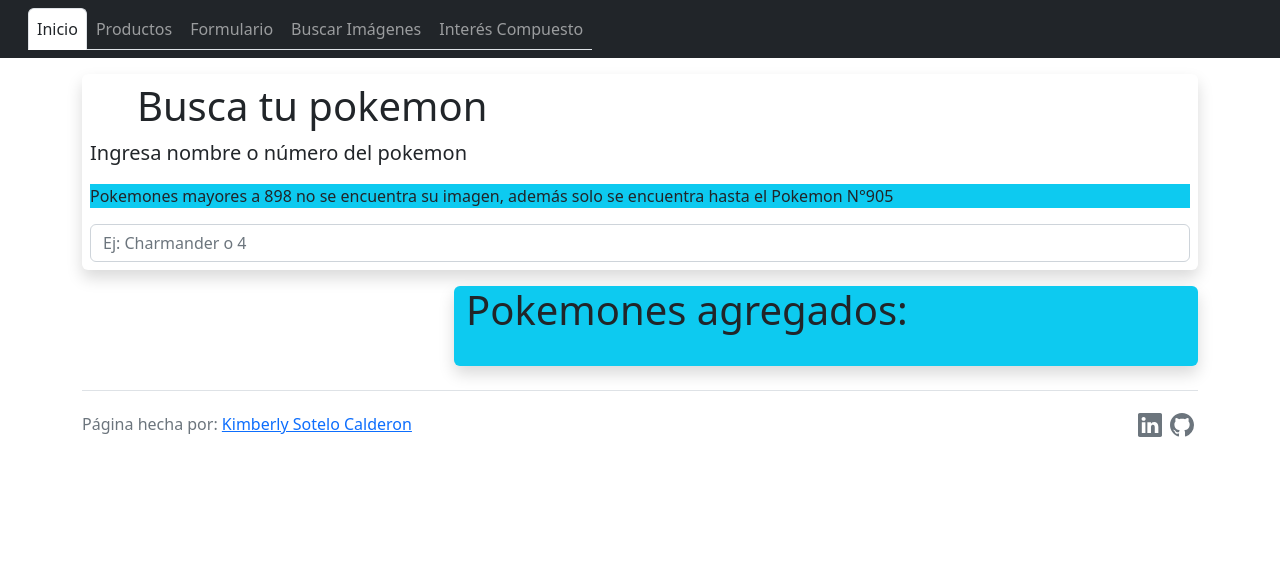
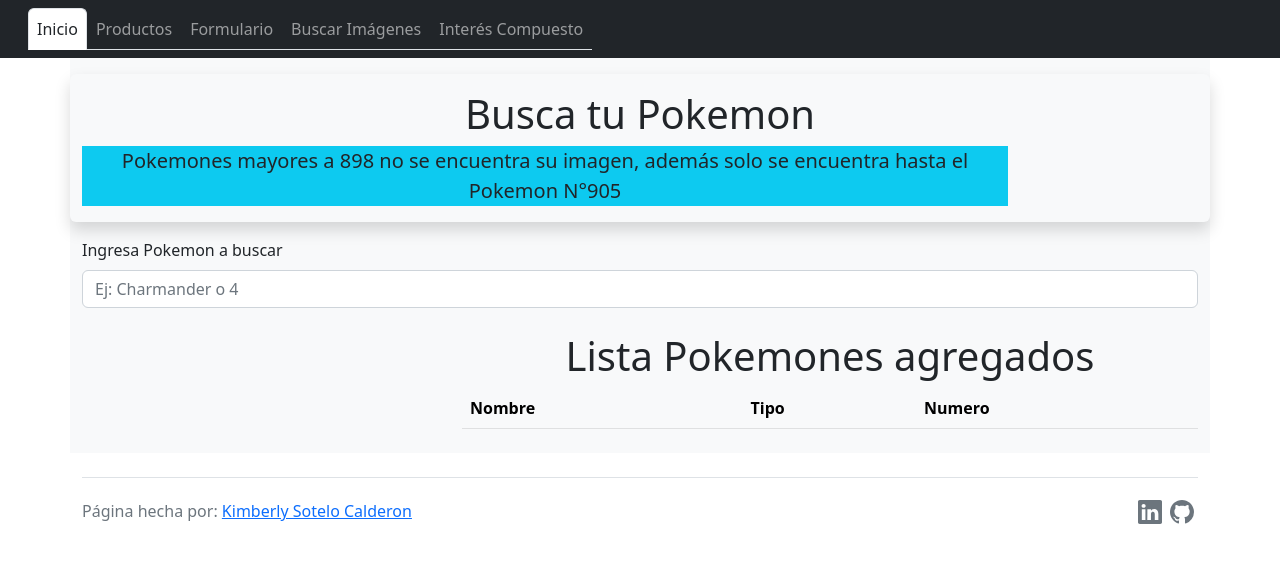
Before and after one commit to kimi01s/proyecto-react, a React (Create React App) app: page / in a window 1280 px wide. Shown: the top 562 px of the page. Built offline with nearby package versions, Linux system fonts and the light colour scheme.

Commit message:
se arregla buscar pokemon, estructura

```diff
--- a/src/App.js
+++ b/src/App.js
@@ -2,7 +2,7 @@
 function App() {
 
     return(
-        <div className='container'>
+        <div className='container bg-light'>
           <div className='row'>
             <BuscarPokemon />
           </div>
--- a/src/components/BuscarPokemon.js
+++ b/src/components/BuscarPokemon.js
@@ -1,11 +1,30 @@
 import { Formik, Form, Field } from "formik"
 import { useState } from "react"
+import './SearchPokemon.css'
 import TarjetaPokemon from './TarjetaPokemon'
 
 function BuscarPokemon() {
   const [pokemon, setPokemon] = useState([])
     return(
-        <div className="fondo-pokemon">
+        <div className="col-lg-12 pt-3">
+          <div className="row bg-light shadow rounded pt-3">
+            <div className="col-lg-12">
+                <h1 className="text-center">Busca tu Pokemon</h1>
+            </div>
+            <div className="col-lg-10">
+              <div className="bg-info">
+                <p className="text-center lead">Pokemones mayores a 898 no se
+                encuentra su imagen, además solo se encuentra hasta el Pokemon N°905</p>
+              </div>
+            </div>
+            <div className="col-lg-2">
+              <div className="bg-info d-none" id="mostrar">
+                <h1 className="text-center lead">Pokemon no encontrado</h1>
+              </div>
+            </div>
+          </div>
+          <div className="row py-3">
+            <div className="col-lg-12">
               <Formik
               initialValues={{searchPokemon:''}}
                 onSubmit = { async values =>{
@@ -14,40 +33,23 @@
                     const data = await response.json()
                     setPokemon(data)
                     console.log(data)
-              document.getElementById("mostrar").classList.add("d-none")
-              document.getElementById("ta-pokemon").classList.remove("d-none")
+                    document.getElementById("mostrar").className = "bg-info d-none"
                   }else{
-              // alert('Pokemon no encontrado')
-              document.getElementById("mostrar").classList.remove("d-none")
-              document.getElementById("ta-pokemon").classList.add("d-none")
+                      document.getElementById("mostrar").className = "bg-info"
                   }
                 }}
               >
+                <Form>
+                  <label htmlFor="Search" className="form-label">Ingresa Pokemon a buscar</label>
+                  <div className="input-group">
+                    <Field type="text" className="form-control" placeholder="Ej: Charmander o 4" id="Search" name='searchPokemon' />
+                  </div>
+                </Form>
+              </Formik>
 
-            <div className="form shadow rounded p-2">
-              <div className="row">
-                <div className="col-lg-5">
-                  <h1 className="text-center display-6">Busca tu pokemon</h1>
-                </div>
-                <div className="col-lg-2 offset-lg-5">
-                  <h1 className="d-none lead text-center bg-info shadow rounded" id="mostrar">Pokemon no encontrado</h1>
             </div>
          </div>
-                <p className="lead">Ingresa nombre o número del pokemon</p>
-                <div className="bg-info">
-                <p>Pokemones mayores a 898 no se encuentra su imagen,
-                además solo se encuentra hasta el Pokemon N°905</p>
-                </div>
-              <Form>
-                <Field className="form-control" type='text' placeholder="Ej: Charmander o 4" name='searchPokemon'/>
-              </Form>
-            </div>
-          </Formik>
-          <div className="tarjeta-pokemon mt-3" id="ta-pokemon">
-            <div className="container">
          <TarjetaPokemon pokemon={pokemon} />
-              </div></div>
-
         </div>
     )
 }
--- a/src/components/ListaPokemonesAgregados.js
+++ b/src/components/ListaPokemonesAgregados.js
@@ -1,13 +1,26 @@
 const ListaPokemonesAgregados=({ListaPokemones})=>{
     console.log(ListaPokemones)
     return(
-        <ul className="list-group list-group-flush">
-            {ListaPokemones.map((pokemon, index)=>{
-                return(
-                    <li className="list-group-item list-group-item-action" key={index}>Nombre: {pokemon.name}, Tipo: {pokemon.type}, Número: {pokemon.numberPokemon}</li>
-                )
-            })}
-        </ul>
+        <table className='table table-light'>
+            <thead>
+                <tr>
+                    <th>Nombre</th>
+                    <th>Tipo</th>
+                    <th>Numero</th>
+                </tr>
+            </thead>
+            <tbody>
+                {ListaPokemones.map((pokemon,index)=>{
+                    return(
+                        <tr key={index}>
+                            <th>{pokemon.name}</th>
+                            <th>{pokemon.type}</th>
+                            <th>{pokemon.numberPokemon}</th>
+                        </tr>
+                    )
+                })}
+            </tbody>
+        </table>
     )
 }
 export default ListaPokemonesAgregados
--- a/src/components/SearchPokemon.css
+++ b/src/components/SearchPokemon.css
@@ -13,8 +13,6 @@
     margin-top: 20px;
     margin-bottom: 20px;
     z-index: 1;
-    width:140px;
-    height:140px;
     border-radius: 50%;
     background-color: #ffffff12;
 }
--- a/src/components/TarjetaPokemon.js
+++ b/src/components/TarjetaPokemon.js
@@ -20,108 +20,117 @@
 
     }
     if(typeof pokemon.id === 'undefined') {
-        return(
-            <div className='row'>
-                <div className='col-lg-4 col-md-5 p-0'>
-
-                </div>
-                <div className='col-lg-8 col-md-7 bg-info shadow rounded pb-4'>
-                <h1 className='display-6'>Pokemones agregados:</h1>
+       return (
+        <div className="row py-2">
+            <div className='col-lg-4 col-md-4 col-12'></div>
+                <div className="col-lg-8 col-md-8 col-12">
+                <h1 className="text-center">Lista Pokemones agregados</h1>
+                <div className='table-responsive-md'>
                     <ListaPokemonesAgregados ListaPokemones = {ListaPokemones} />
                 </div>
             </div>
+        </div>
+
        )
     }
-    // console.log(pokemon)
 
     return(
-        <div className='row'>
-            <div className='col-lg-4 col-md-5 p-0'>
+        <div className='row py-2'>
+            <div className="col-xl-4 col-lg-4 col-md-4 col-12 offset-xl-0 offset-lg-0 offset-md-3">
                 {pokemon.types[0].type.name === 'electric' ?
-                        <div className="card pb-3 bg-warning" style={{width:'18rem'}}>
-                        <img src={pokemon.sprites.front_default} className="img-pokemon" alt={pokemon.name} />
+                <div className="card bg-warning" style={{width:'18rem'}}>
+                    <img className="card-img-top w-50 rounded-circle img-pokemon" alt={pokemon.name}
+                    src={pokemon.sprites.front_default}/>
                     <div className="card-body shadow rounded mx-3" style={{backgroundColor:'white'}}>
-                            <ul className="list-group list-group-flush align-items-center">
-                                <li className="list-group-item lead">Nombre : {pokemon.name}</li>
-                                <li className="list-group-item lead">Tipo : {pokemon.types[0].type.name}</li>
-                                <li className="list-group-item lead">Número : {pokemon.id}</li>
+                        <ul className="list-group align-items-center">
+                            <li className="list-group-item lead border-0">Nombre : {pokemon.name}</li>
+                            <li className="list-group-item lead border-0">Tipo : {pokemon.types[0].type.name}</li>
+                            <li className="list-group-item lead border-0">Número : {pokemon.id}</li>
                         </ul>
                     </div>
-                        <button className='btn btn-warning btn-sm mt-3'
-                        onClick={()=>{AgregarListaPokemon({pokemon})}}>Agregar a la Lista</button>
+                    <div className="card-footer d-grid gap-2 mt-2">
+                        <button className='btn btn-warning'
+                        onClick={()=>{AgregarListaPokemon({pokemon})}}
+                        >agregar a la lista</button>
+                    </div>
                 </div>:
                 pokemon.types[0].type.name === 'fire' ?
-                    <div className="card pb-3 bg-danger" style={{width:'18rem'}}>
-                        <img src={pokemon.sprites.front_default} className="img-pokemon" alt={pokemon.name} />
+                <div className="card bg-danger" style={{width:'18rem'}}>
+                    <img className="card-img-top w-50 rounded-circle img-pokemon" alt={pokemon.name}
+                    src={pokemon.sprites.front_default}/>
                     <div className="card-body shadow rounded mx-3" style={{backgroundColor:'white'}}>
-                            <ul className="list-group list-group-flush align-items-center">
-                                <li className="list-group-item lead">Nombre : {pokemon.name}</li>
-                                <li className="list-group-item lead">Tipo : {pokemon.types[0].type.name}</li>
-                                <li className="list-group-item lead">Número : {pokemon.id}</li>
+                        <ul className="list-group align-items-center">
+                            <li className="list-group-item lead border-0">Nombre : {pokemon.name}</li>
+                            <li className="list-group-item lead border-0">Tipo : {pokemon.types[0].type.name}</li>
+                            <li className="list-group-item lead border-0">Número : {pokemon.id}</li>
                         </ul>
                     </div>
-                        <button className='btn btn-danger btn-sm mt-3'
-                        onClick={()=>{AgregarListaPokemon({pokemon})}}>Agregar a la Lista</button>
+                    <div className="card-footer d-grid gap-2 mt-2">
+                        <button className='btn btn-danger'
+                        onClick={()=>{AgregarListaPokemon({pokemon})}}
+                        >agregar a la lista</button>
+                    </div>
                 </div>:
                 pokemon.types[0].type.name === 'water' ?
-                    <div className="card pb-3 bg-primary" style={{width:'18rem'}}>
-                        <img src={pokemon.sprites.front_default} className="img-pokemon" alt={pokemon.name} />
+                <div className="card bg-info" style={{width:'18rem'}}>
+                    <img className="card-img-top w-50 rounded-circle img-pokemon" alt={pokemon.name}
+                    src={pokemon.sprites.front_default}/>
                     <div className="card-body shadow rounded mx-3" style={{backgroundColor:'white'}}>
-                            <ul className="list-group list-group-flush align-items-center">
-                                <li className="list-group-item lead">Nombre : {pokemon.name}</li>
-                                <li className="list-group-item lead">Tipo : {pokemon.types[0].type.name}</li>
-                                <li className="list-group-item lead">Número : {pokemon.id}</li>
+                        <ul className="list-group align-items-center">
+                            <li className="list-group-item lead border-0">Nombre : {pokemon.name}</li>
+                            <li className="list-group-item lead border-0">Tipo : {pokemon.types[0].type.name}</li>
+                            <li className="list-group-item lead border-0">Número : {pokemon.id}</li>
                         </ul>
                     </div>
-                        <button className='btn btn-primary btn-sm mt-3'
-                        onClick={()=>{AgregarListaPokemon({pokemon})}}>Agregar a la Lista</button>
+                    <div className="card-footer d-grid gap-2 mt-2">
+                        <button className='btn btn-info'
+                        onClick={()=>{AgregarListaPokemon({pokemon})}}
+                        >agregar a la lista</button>
+                    </div>
                 </div>:
-                    pokemon.types[0].type.name === 'grass' ? //N°45
-                    <div className="card pb-3 bg-success" style={{width:'18rem'}}>
-                        <img src={pokemon.sprites.front_default} className="img-pokemon" alt={pokemon.name} />
+                pokemon.types[0].type.name === 'grass' ?
+                <div className="card bg-success" style={{width:'18rem'}}>
+                    <img className="card-img-top w-50 rounded-circle img-pokemon" alt={pokemon.name}
+                    src={pokemon.sprites.front_default}/>
                     <div className="card-body shadow rounded mx-3" style={{backgroundColor:'white'}}>
-                            <ul className="list-group list-group-flush align-items-center">
-                                <li className="list-group-item lead" name='name'>Nombre : {pokemon.name}</li>
-                                <li className="list-group-item lead" name='type'>Tipo : {pokemon.types[0].type.name}</li>
-                                <li className="list-group-item lead" name='number'>Número : {pokemon.id}</li>
+                        <ul className="list-group align-items-center">
+                            <li className="list-group-item lead border-0">Nombre : {pokemon.name}</li>
+                            <li className="list-group-item lead border-0">Tipo : {pokemon.types[0].type.name}</li>
+                            <li className="list-group-item lead border-0">Número : {pokemon.id}</li>
                         </ul>
                     </div>
-                        <button className='btn btn-success btn-sm mt-3'
-                        onClick={()=>{AgregarListaPokemon({pokemon})}}>Agregar a la Lista</button>
+                    <div className="card-footer d-grid gap-2 mt-2">
+                        <button className='btn btn-success'
+                        onClick={()=>{AgregarListaPokemon({pokemon})}}
+                        >agregar a la lista</button>
+                    </div>
                 </div>:
-                    pokemon.types[0].type.name === 'ground' ?
-                    <div className="card pb-3" style={{width:'18rem', backgroundColor:'#4a413b'}}>
-                        <img src={pokemon.sprites.front_default} className="img-pokemon" alt={pokemon.name} />
+                <div className="card bg-secondary" style={{width:'18rem'}}>
+                    <img className="card-img-top w-50 rounded-circle img-pokemon" alt={pokemon.name}
+                    src={pokemon.sprites.front_default}/>
                     <div className="card-body shadow rounded mx-3" style={{backgroundColor:'white'}}>
-                            <ul className="list-group list-group-flush align-items-center">
-                                <li className="list-group-item lead">Nombre : {pokemon.name}</li>
-                                <li className="list-group-item lead">Tipo : {pokemon.types[0].type.name}</li>
-                                <li className="list-group-item lead">Número : {pokemon.id}</li>
+                        <ul className="list-group align-items-center">
+                            <li className="list-group-item lead border-0">Nombre : {pokemon.name}</li>
+                            <li className="list-group-item lead border-0">Tipo : {pokemon.types[0].type.name}</li>
+                            <li className="list-group-item lead border-0">Número : {pokemon.id}</li>
                         </ul>
                     </div>
-                        <button className='btn btn-sm mt-3' style={{backgroundColor:'#4a413b'}}
-                        onClick={()=>{AgregarListaPokemon({pokemon})}}>Agregar a la Lista</button>
-                    </div>:
-                    <div className="card pb-3" style={{width:'18rem', backgroundColor:'#006360'}}>
-                    <img src={pokemon.sprites.front_default} className="img-pokemon" alt={pokemon.name} />
-                    <div className="card-body shadow rounded mx-3" style={{backgroundColor:'white'}}>
-                        <ul className="list-group list-group-flush align-items-center">
-                            <li className="list-group-item lead">Nombre : {pokemon.name}</li>
-                            <li className="list-group-item lead">Tipo : {pokemon.types[0].type.name}</li>
-                            <li className="list-group-item lead">Número : {pokemon.id}</li>
-                        </ul>
+                    <div className="card-footer d-grid gap-2 mt-2">
+                        <button className='btn btn-secondary'
+                        onClick={()=>{AgregarListaPokemon({pokemon})}}
+                        >agregar a la lista</button>
                     </div>
-                    <button className='btn btn-sm mt-3' style={{backgroundColor:'#006360'}}
-                        onClick={()=>{AgregarListaPokemon({pokemon})}}>Agregar a la Lista</button>
                 </div>
             }
-
         </div>
-            <div className='col-lg-8 col-md-7 bg-info shadow rounded pb-4'>
-                <h1 className='display-6'>Pokemones agregados:</h1>
+            <div className="col-lg-8 col-md-12 col-12">
+                <h1 className="text-center">Lista Pokemones agregados</h1>
+                <div className='table-responsive-md'>
                     <ListaPokemonesAgregados ListaPokemones = {ListaPokemones} />
                 </div>
             </div>
+        </div>
+
     )
 }
 
```
Lines whose indentation alone changed are shown as unchanged.
